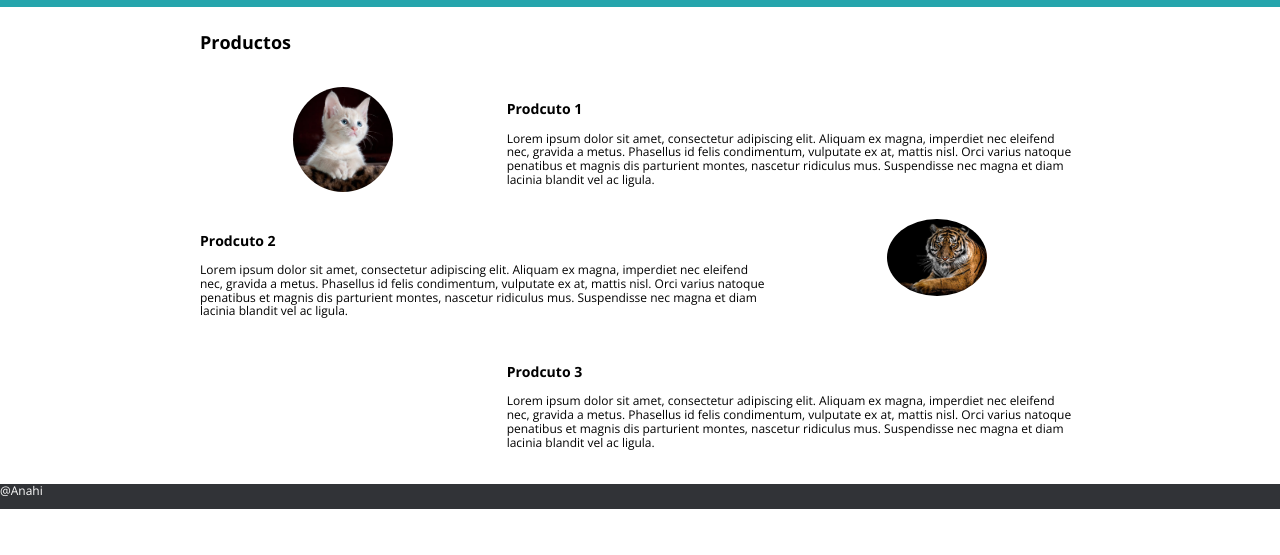
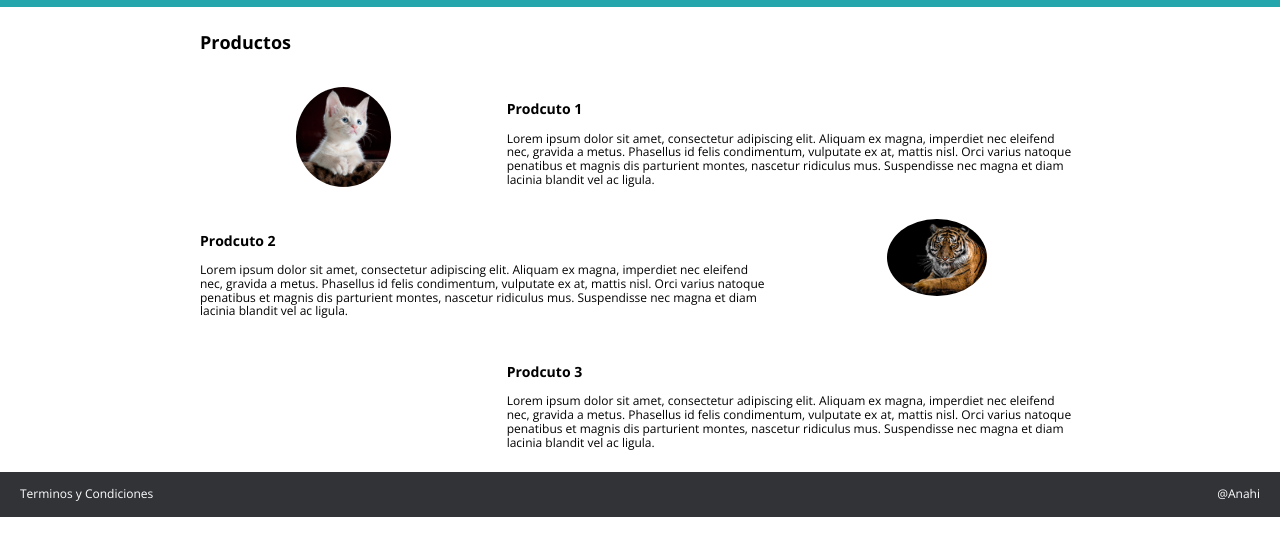
Before and after one commit to anahiza/CursoHTMLCSS2019, a plain HTML site: page producto.html in a window 1280 px wide. Shown: the part 51-606 px from the top of the page. Drawn offline with nearby package versions, Linux system fonts and the light colour scheme.

Commit message:
Con Footer y sección de producto

```diff
--- a/css/estilos.css
+++ b/css/estilos.css
@@ -163,4 +163,16 @@ footer{
     background-color: var(--black-color);
     color:var(--white-color);
     height: 25px;
+    padding: var(--space);
+    justify-content: space-between;
+    display: flex;
+    align-items: center
 }
+footer .footer_text{
+    margin: var(--space);
+}
+footer .footer_text a{
+    text-decoration: none;
+    color: var(--white-color);
+
+}
--- a/css/grid.css
+++ b/css/grid.css
@@ -60,6 +60,7 @@
     width: auto;
     height: auto;
     max-width: 100px;
+    max-height: 100px;
 }
 [class*="col-"] .img_container{
     text-align: center;
--- a/producto.html
+++ b/producto.html
@@ -15,7 +15,7 @@
     <!--Aqui empieza el nav-->
     <nav class="fadeInDown">
         <div class="brand_image">
-            <img src="img/logo.webp" alt="" srcset="">
+            <a href="index.html"><img src="img/logo.webp" alt="" srcset=""></a>
         </div>
         <div class="nav_option">
             <ul>
@@ -82,7 +82,8 @@
     </div>
     </div>
     <footer>
-        <p>@Anahi</p>
+        <div class="footer_text"><a href="#">Terminos y Condiciones</a></div>
+        <div class="footer_text"><a href="https://platzi.com/@anhy_s/">@Anahi</a></div>
     </footer>
 
 </div>
```
Also changed, not shown: index.html (+7 -1 lines).
